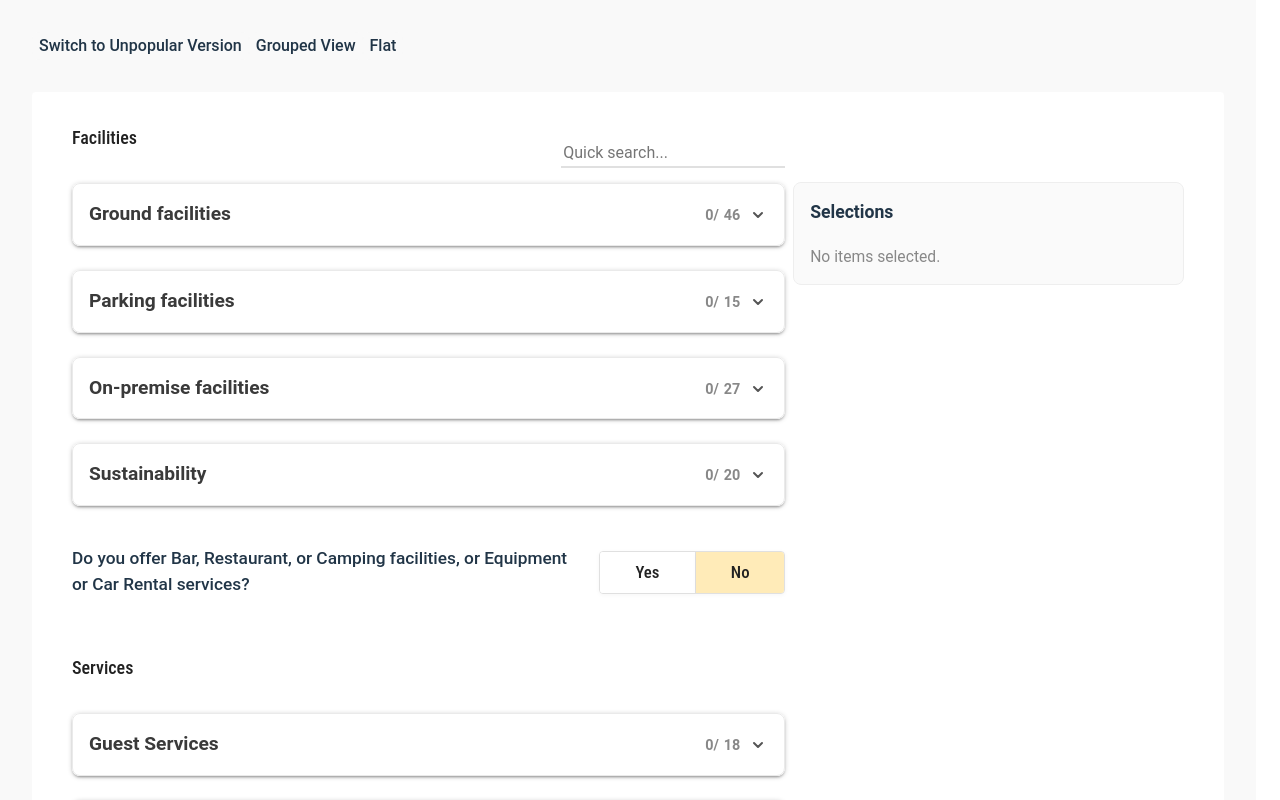
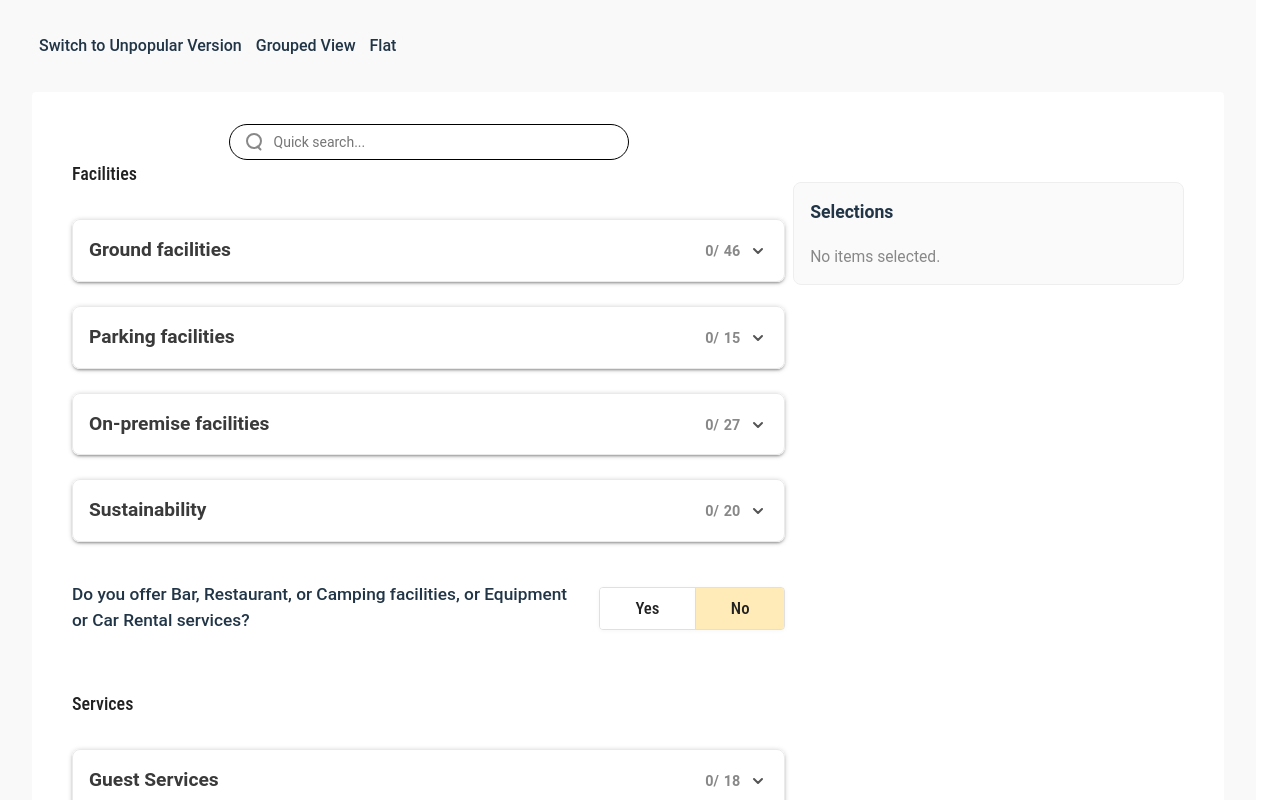
Before and after one commit to ranfomshi/facilities-view, a React (Vite) app: page / in a window 1280 px wide. Shown: the top 800 px of the page. Built offline with nearby package versions, Linux system fonts and the light colour scheme.

Commit message:
style: Enhance search functionality and layout in Facilities and Group components

```diff
--- a/src/FacilitiesView.jsx
+++ b/src/FacilitiesView.jsx
@@ -94,6 +94,7 @@ function FacilitiesView({ dataSource, setDataSource }) {
 
   return (
     <div className="container" style={{display:'flex', gap:8}}>
+
       <div style={{flex:2}}>
 
         {error && <div style={{ color: 'red' }}>{error}</div>}
@@ -101,20 +102,53 @@ function FacilitiesView({ dataSource, setDataSource }) {
           <>
             {/* Facilities Section: Only show if at least one group has results */}
             <section className="top-section facilities-section">
+                   <div style={{ display: 'flex', alignItems: 'center', gap: '0.5em', position: 'relative', textAlign:'center', margin:'auto', width:'100%', justifyContent: 'center' }}>
+                  <div style={{ position: 'relative', width: '400px', margin: '0 auto' }}>
+                    <span className="icons" style={{
+                      position: 'absolute',
+                      left: '16px',
+                      top: '50%',
+                      transform: 'translateY(-50%)',
+                      zIndex: 2,
+                      display: 'flex',
+                      alignItems: 'center',
+                      height: '20px'
+                    }}>
+                      <svg width="20" height="20" viewBox="0 0 20 20" fill="none" style={{ display: 'block' }}>
+                        <circle cx="9" cy="9" r="7" stroke="#888" strokeWidth="2" />
+                        <line x1="15.5" y1="17.5" x2="12.5" y2="14.5" stroke="#888" strokeWidth="2" strokeLinecap="round" />
+                      </svg>
+                    </span>
+                    <input
+                      type="text"
+                      className="section-search"
+                      placeholder="Quick search..."
+                      value={facilitiesSearch}
+                      onChange={e => setFacilitiesSearch(e.target.value)}
+                      style={{
+                        color: 'rgb(33, 33, 33)',
+                        cursor: 'default',
+                        display: 'block',
+                        fontFamily: 'Roboto, sans-serif',
+                        fontSize: '14px',
+                        fontWeight: 400,
+                        height: '36px',
+                        width: '100%',
+                        border:'1px solid black',
+                        borderRadius:'100px',
+                        paddingLeft: '44px'
+                      }}
+                    />
+                  </div>
+                </div>
               <div className="top-section-header">
+
                 <h2 className="top-section-title">Facilities</h2>
-                <input
-                  type="text"
-                  className="section-search"
-                  placeholder="Quick search..."
-                  value={facilitiesSearch}
-                  onChange={e => setFacilitiesSearch(e.target.value)}
-                  style={{ marginLeft: 'auto', minWidth: 180, border: 'none', borderBottom: '2px solid #e0e0e0' }}
-                />
+
               </div>
               {facilitiesMain.map(({ key, label }) => {
                 const filtered = data[key] || [];
-                return <Group key={key} title={label} items={filtered} checked={useCheckedState(key, filtered.length)} setChecked={getSetChecked(key, filtered.length)} />;
+                return <Group key={key} title={label} items={filtered} checked={useCheckedState(key, filtered.length)} setChecked={getSetChecked(key, filtered.length)} dataSource={dataSource} />;
               })}
               <div className="question-row">
                 <span>{facilitiesQuestion.text}</span>
--- a/src/Group.jsx
+++ b/src/Group.jsx
@@ -1,6 +1,6 @@
 import React, { useState } from 'react';
 
-function Group({ title, items, checked, setChecked }) {
+function Group({ title, items, checked, setChecked, dataSource }) {
   // Count selected
   const selectedCount = checked.filter(Boolean).length;
   // Select all logic
@@ -93,9 +93,9 @@ function Group({ title, items, checked, setChecked }) {
               })}
             </div>
           )}
-          {other.length > 0 && (
+          {other.length > 0 &&  (
             <>
-              <div className="group-title">All options</div>
+             {dataSource !== 'facilities-all-unpopular.json' &&<div className="group-title">All options</div>}
               <div className="options-flex" style={{
                 display: 'grid',
                 gridTemplateColumns: 'repeat(auto-fill, minmax(120px, 1fr))',
@@ -120,7 +120,6 @@ function Group({ title, items, checked, setChecked }) {
                         fontWeight: 500,
                         color: '#3a3a3a',
                         boxSizing: 'border-box',
-                  //      height:'47px',
                         boxShadow: selected ? '0 2px 6px rgba(0,0,0,0.08)' : '0 1px 2px rgba(0,0,0,0.04)',
                         cursor: 'pointer',
                         transition: 'background 0.15s, border 0.15s, box-shadow 0.15s'
```
